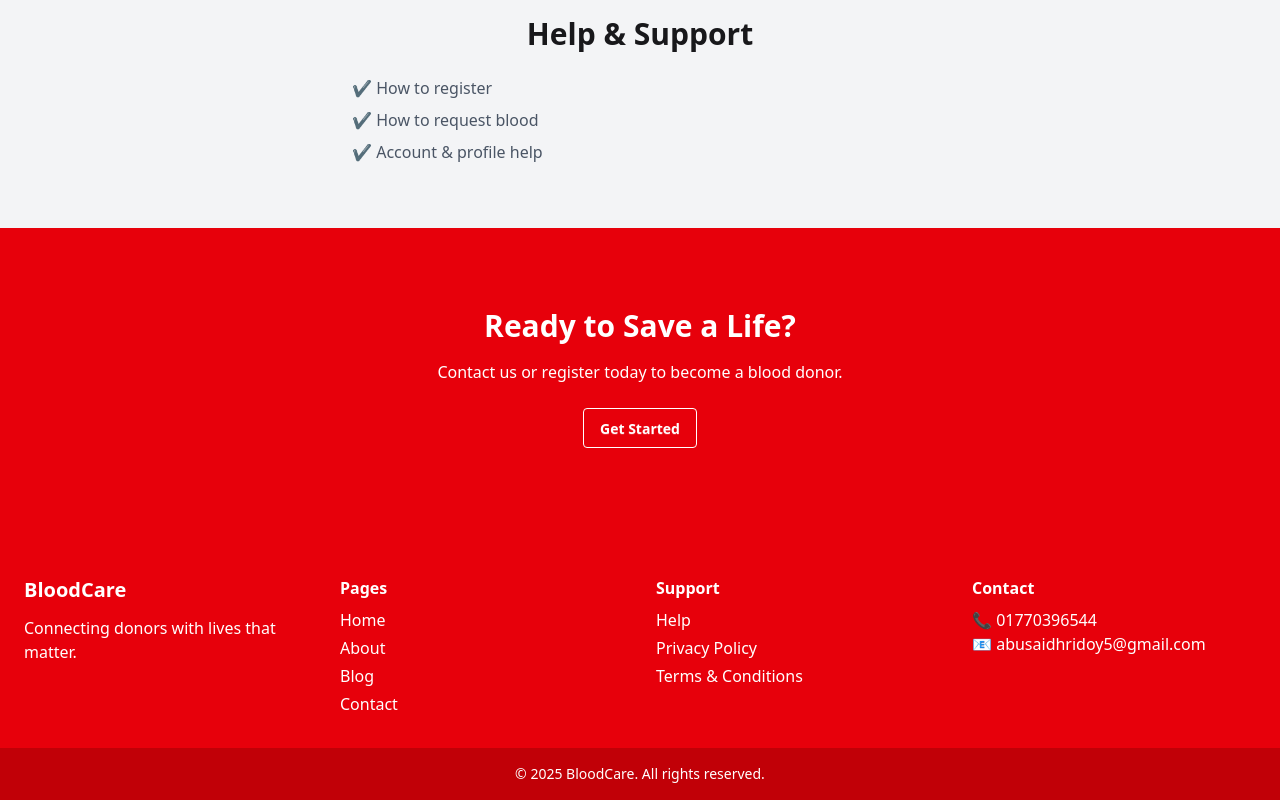
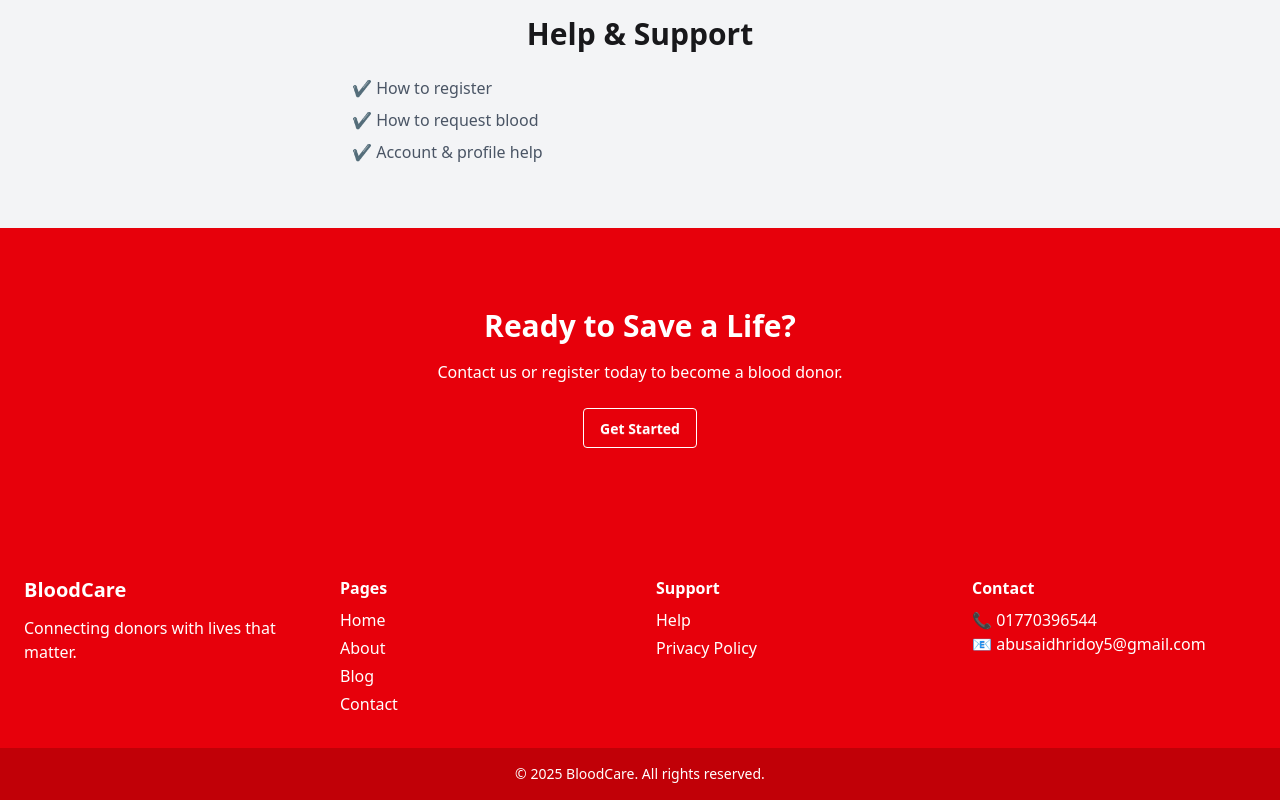
Before and after one commit to readwanul390/bloodDonation-frontside, a React (Vite) app: page / in a window 1280 px wide. Shown: the part 2080-2880 px from the top of the page. Built offline with nearby package versions, Linux system fonts and the light colour scheme; no server answers.

Commit message:
update footer part

```diff
--- a/src/components/footer.jsx
+++ b/src/components/footer.jsx
@@ -25,7 +25,6 @@ const Footer = () => {
           <ul className="space-y-1">
             <li><Link to="/help">Help</Link></li>
             <li><Link to="/privacy">Privacy Policy</Link></li>
-            <li><Link to="/terms">Terms & Conditions</Link></li>
           </ul>
         </div>
 
```
